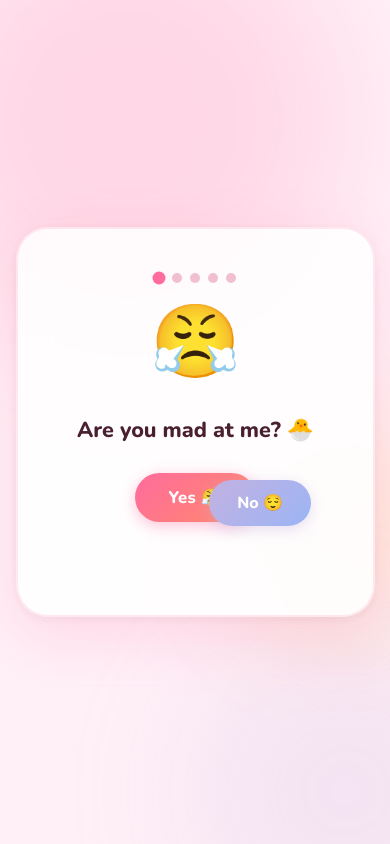
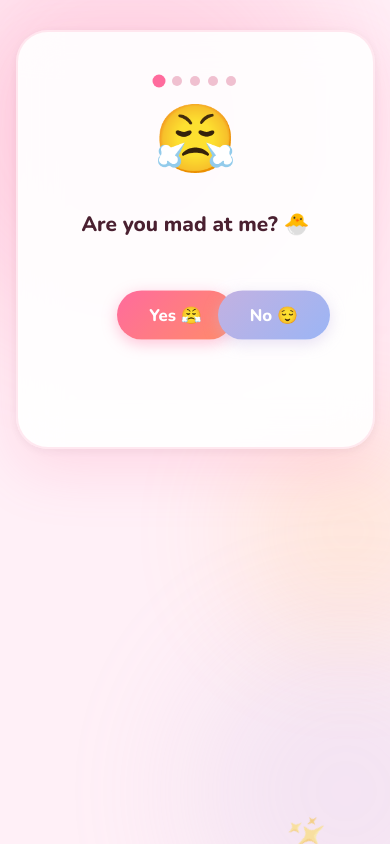
Before and after one commit to khatiyamahesh-design/For-her, a plain HTML site: page index.html in a window 390 px wide. Both pictures are taken after a click on the button "okay fine, go ahead 🦦". Drawn offline with nearby package versions, Linux system fonts and the light colour scheme.

Commit message:
index.html
Refactor styles and HTML structure for improved layout and responsiveness.

```diff
--- a/index.html
+++ b/index.html
@@ -10,7 +10,6 @@
   :root {
     --pink: #ff6b9d;
     --peach: #ffb347;
-    --mint: #a8edea;
     --lavender: #c3b1e1;
     --coral: #ff8c69;
     --bg: #fff0f7;
@@ -18,17 +17,21 @@
 
   * { margin: 0; padding: 0; box-sizing: border-box; }
 
+  html { scroll-behavior: smooth; }
+
   body {
     font-family: 'Nunito', sans-serif;
     background: var(--bg);
     min-height: 100vh;
     display: flex;
-    align-items: center;
+    align-items: flex-start;
     justify-content: center;
-    overflow: hidden;
+    padding: 30px 0 50px;
     position: relative;
+    /* NOT overflow:hidden — lets page scroll for final screen */
   }
 
+  /* background blobs */
   .blob {
     position: fixed;
     border-radius: 50%;
@@ -38,36 +41,37 @@
     pointer-events: none;
     z-index: 0;
   }
-  .blob1 { width: 400px; height: 400px; background: var(--pink); top: -100px; left: -100px; animation-delay: 0s; }
-  .blob2 { width: 300px; height: 300px; background: var(--lavender); bottom: -80px; right: -80px; animation-delay: 2s; }
-  .blob3 { width: 200px; height: 200px; background: var(--peach); top: 50%; left: 60%; animation-delay: 4s; }
-
+  .blob1 { width:400px; height:400px; background:var(--pink);    top:-100px; left:-100px; animation-delay:0s; }
+  .blob2 { width:300px; height:300px; background:var(--lavender);bottom:-80px; right:-80px; animation-delay:2s; }
+  .blob3 { width:200px; height:200px; background:var(--peach);   top:50%; left:60%;        animation-delay:4s; }
   @keyframes blobFloat {
-    0%   { transform: translate(0, 0) scale(1); }
-    100% { transform: translate(30px, 20px) scale(1.08); }
+    0%   { transform:translate(0,0) scale(1); }
+    100% { transform:translate(30px,20px) scale(1.08); }
   }
 
+  /* floating emojis */
   .floaty {
     position: fixed;
-    animation: floatUp 10s linear infinite;
+    animation: floatUp 10s linear forwards;
     opacity: 0;
     pointer-events: none;
     z-index: 0;
   }
   @keyframes floatUp {
-    0%   { transform: translateY(110vh) rotate(0deg); opacity: 0; }
-    10%  { opacity: 0.5; }
-    90%  { opacity: 0.3; }
-    100% { transform: translateY(-10vh) rotate(360deg); opacity: 0; }
+    0%   { transform:translateY(110vh) rotate(0deg);   opacity:0; }
+    10%  { opacity:0.45; }
+    90%  { opacity:0.3; }
+    100% { transform:translateY(-10vh) rotate(360deg); opacity:0; }
   }
 
+  /* ─── CARD ─── */
   .card {
     position: relative;
     z-index: 10;
-    background: rgba(255,255,255,0.88);
+    background: rgba(255,255,255,0.9);
     backdrop-filter: blur(20px);
     border-radius: 32px;
-    padding: 44px 40px 40px;
+    padding: 44px 38px 40px;
     max-width: 480px;
     width: 92%;
     box-shadow: 0 20px 60px rgba(255,107,157,0.18), 0 2px 12px rgba(0,0,0,0.06);
@@ -76,33 +80,37 @@
     animation: cardIn 0.7s cubic-bezier(.34,1.56,.64,1) both;
   }
   @keyframes cardIn {
-    from { opacity: 0; transform: scale(0.7) translateY(40px); }
-    to   { opacity: 1; transform: scale(1) translateY(0); }
+    from { opacity:0; transform:scale(0.7) translateY(40px); }
+    to   { opacity:1; transform:scale(1) translateY(0); }
   }
 
-  .screen { display: none; animation: fadeSlide 0.5s cubic-bezier(.34,1.56,.64,1) both; }
-  .screen.active { display: block; }
+  .screen { display:none; }
+  .screen.active {
+    display: block;
+    animation: fadeSlide 0.45s cubic-bezier(.34,1.56,.64,1) both;
+  }
   @keyframes fadeSlide {
-    from { opacity: 0; transform: translateY(20px) scale(0.97); }
-    to   { opacity: 1; transform: translateY(0) scale(1); }
+    from { opacity:0; transform:translateY(18px) scale(0.97); }
+    to   { opacity:1; transform:translateY(0) scale(1); }
   }
 
+  /* ─── SHARED ─── */
   .big-emoji {
-    font-size: 4.5rem;
+    font-size: 4.2rem;
     display: block;
     margin-bottom: 12px;
     animation: bounce 1.8s ease-in-out infinite;
   }
   @keyframes bounce {
-    0%, 100% { transform: translateY(0); }
-    50%       { transform: translateY(-12px); }
+    0%,100% { transform:translateY(0); }
+    50%     { transform:translateY(-12px); }
   }
 
   h1 {
     font-family: 'Pacifico', cursive;
-    font-size: 1.9rem;
+    font-size: 1.85rem;
     color: var(--pink);
-    margin-bottom: 8px;
+    margin-bottom: 10px;
     line-height: 1.3;
   }
 
@@ -111,136 +119,142 @@
     color: #b07080;
     margin-bottom: 28px;
     font-weight: 600;
-    line-height: 1.6;
+    line-height: 1.65;
   }
 
-  .question-text {
-    font-size: 1.35rem;
+  /* ─── INTRO BUTTON ─── */
+  .btn-start {
+    font-family: 'Nunito', sans-serif;
+    font-size: 1.12rem;
     font-weight: 800;
-    color: #4a2030;
-    margin-bottom: 28px;
-    line-height: 1.4;
+    padding: 15px 44px;
+    border-radius: 50px;
+    border: none;
+    cursor: pointer;
+    background: linear-gradient(135deg, #ff6b9d, #ffb347);
+    color: white;
+    box-shadow: 0 4px 20px rgba(255,107,157,0.45);
+    transition: transform 0.2s, box-shadow 0.2s;
   }
+  .btn-start:hover  { transform:scale(1.07) translateY(-2px); box-shadow:0 8px 24px rgba(255,107,157,0.5); }
+  .btn-start:active { transform:scale(0.96); }
 
+  /* ─── QUESTION SCREEN ─── */
   .progress-dots {
     display: flex;
     justify-content: center;
     gap: 8px;
-    margin-bottom: 22px;
+    margin-bottom: 20px;
   }
   .dot {
-    width: 10px; height: 10px;
-    border-radius: 50%;
-    background: #f0c0d0;
-    transition: all 0.4s ease;
+    width:10px; height:10px;
+    border-radius:50%;
+    background:#f0c0d0;
+    transition:all 0.4s ease;
   }
-  .dot.active { background: var(--pink); transform: scale(1.3); }
-  .dot.done   { background: var(--coral); }
+  .dot.active { background:var(--pink); transform:scale(1.3); }
+  .dot.done   { background:var(--coral); }
 
-  .btn-group {
-    display: flex;
-    gap: 14px;
-    justify-content: center;
-    flex-wrap: wrap;
+  .question-text {
+    font-size: 1.3rem;
+    font-weight: 800;
+    color: #4a2030;
+    margin-bottom: 16px;
+    line-height: 1.4;
   }
 
-  .btn {
+  /*
+   * ARENA: a tall box that the NO button roams inside.
+   * overflow:visible so NO can escape beyond its edges.
+   * YES is pinned left-centre, NO starts pinned right-centre.
+   */
+  .btn-arena {
+    position: relative;
+    width: 100%;
+    height: 120px;
+    margin-bottom: 4px;
+    overflow: visible;
+  }
+
+  .btn-yes {
+    position: absolute;
+    left: 22%;
+    top: 50%;
+    transform: translateY(-50%);
     font-family: 'Nunito', sans-serif;
     font-size: 1.05rem;
     font-weight: 800;
-    padding: 13px 34px;
+    padding: 13px 32px;
     border-radius: 50px;
     border: none;
     cursor: pointer;
-    transition: all 0.22s cubic-bezier(.34,1.56,.64,1);
-    letter-spacing: 0.3px;
-    position: relative;
-    overflow: hidden;
-  }
-  .btn::after {
-    content: '';
-    position: absolute;
-    inset: 0;
-    background: white;
-    opacity: 0;
-    border-radius: inherit;
-    transition: opacity 0.15s;
-  }
-  .btn:hover::after { opacity: 0.15; }
-  .btn:hover { transform: scale(1.07) translateY(-2px); box-shadow: 0 8px 24px rgba(0,0,0,0.12); }
-  .btn:active { transform: scale(0.96); }
-
-  .btn-yes {
     background: linear-gradient(135deg, #ff6b9d, #ff8c69);
     color: white;
     box-shadow: 0 4px 15px rgba(255,107,157,0.4);
+    transition: box-shadow 0.18s, filter 0.18s;
+    z-index: 5;
+    white-space: nowrap;
   }
-  .btn-start {
-    background: linear-gradient(135deg, #ff6b9d, #ffb347);
-    color: white;
-    padding: 15px 44px;
-    font-size: 1.15rem;
-    box-shadow: 0 4px 20px rgba(255,107,157,0.45);
-  }
+  .btn-yes:hover  { filter:brightness(1.08); box-shadow:0 8px 22px rgba(255,107,157,0.45); }
+  .btn-yes:active { filter:brightness(0.95); }
 
-  /* The escaping NO button */
-  .btn-no-run {
+  .btn-no {
     position: absolute;
-    background: linear-gradient(135deg, var(--lavender), #9bb5f5);
-    color: white;
+    /* starting position — reset here AND in JS */
+    left: 58%;
+    top: 50%;
+    transform: translateY(-50%);
     font-family: 'Nunito', sans-serif;
-    font-size: 1rem;
+    font-size: 1.05rem;
     font-weight: 800;
-    padding: 12px 28px;
+    padding: 13px 32px;
     border-radius: 50px;
     border: none;
     cursor: pointer;
+    background: linear-gradient(135deg, var(--lavender), #9bb5f5);
+    color: white;
     box-shadow: 0 4px 15px rgba(195,177,225,0.4);
-    transition: left 0.15s ease, top 0.15s ease;
     z-index: 20;
+    white-space: nowrap;
+    /* transition added by JS after first paint */
   }
 
   .reaction-text {
-    font-size: 1.05rem;
+    font-size: 1rem;
     color: #d05080;
     font-weight: 700;
-    margin-top: 14px;
-    min-height: 28px;
-    animation: popIn 0.3s cubic-bezier(.34,1.56,.64,1);
-  }
-  @keyframes popIn {
-    from { opacity: 0; transform: scale(0.5); }
-    to   { opacity: 1; transform: scale(1); }
+    min-height: 26px;
+    margin-top: 6px;
   }
 
-  /* Final screen */
+  /* ─── FINAL SCREEN ─── */
   .final-emoji {
-    font-size: 3.5rem;
+    font-size: 3.4rem;
     display: block;
     margin-bottom: 10px;
     animation: wiggle 1.2s ease-in-out infinite;
   }
   @keyframes wiggle {
-    0%,100% { transform: rotate(-8deg); }
-    50%      { transform: rotate(8deg); }
+    0%,100% { transform:rotate(-8deg); }
+    50%     { transform:rotate(8deg); }
   }
 
   .final-title {
     font-family: 'Pacifico', cursive;
-    font-size: 1.7rem;
+    font-size: 1.6rem;
     color: var(--pink);
-    margin-bottom: 14px;
+    margin-bottom: 16px;
   }
 
   .final-msg {
-    font-size: 1.02rem;
+    font-size: 0.97rem;
     color: #5a2040;
     font-weight: 600;
-    line-height: 1.75;
+    line-height: 1.8;
     background: linear-gradient(135deg, #fff0f5, #fdf0ff);
     border-radius: 20px;
     padding: 20px 22px;
-    margin-bottom: 22px;
+    margin-bottom: 20px;
     border: 1.5px solid rgba(255,107,157,0.18);
     text-align: left;
   }
@@ -248,42 +262,34 @@
   .hearts-row {
     font-size: 1.5rem;
     letter-spacing: 5px;
-    animation: heartPulse 1s ease-in-out infinite alternate;
     display: block;
     text-align: center;
+    animation: heartPulse 1s ease-in-out infinite alternate;
   }
   @keyframes heartPulse {
-    from { transform: scale(1); }
-    to   { transform: scale(1.15); }
+    from { transform:scale(1); }
+    to   { transform:scale(1.15); }
   }
 
+  /* ─── CONFETTI ─── */
   .confetti-piece {
     position: fixed;
-    border-radius: 2px;
     animation: confettiFall 3s ease-in forwards;
     pointer-events: none;
     z-index: 100;
   }
   @keyframes confettiFall {
-    0%   { transform: translateY(-20px) rotate(0deg); opacity: 1; }
-    100% { transform: translateY(105vh) rotate(720deg); opacity: 0.3; }
+    0%   { transform:translateY(-20px) rotate(0deg); opacity:1; }
+    100% { transform:translateY(105vh) rotate(720deg); opacity:0.3; }
   }
 
-  .shake {
-    animation: shake 0.5s cubic-bezier(.36,.07,.19,.97) both;
-  }
+  /* ─── SHAKE ─── */
+  .shake { animation: shake 0.45s cubic-bezier(.36,.07,.19,.97) both; }
   @keyframes shake {
-    10%, 90% { transform: translateX(-3px); }
-    20%, 80% { transform: translateX(4px); }
-    30%, 50%, 70% { transform: translateX(-5px); }
-    40%, 60% { transform: translateX(5px); }
-  }
-
-  /* question wrapper needs overflow visible so NO btn can escape */
-  #btn-group-q {
-    position: relative;
-    min-height: 60px;
-    overflow: visible;
+    10%,90%     { transform:translateX(-3px); }
+    20%,80%     { transform:translateX(4px); }
+    30%,50%,70% { transform:translateX(-5px); }
+    40%,60%     { transform:translateX(5px); }
   }
 </style>
 </head>
@@ -295,7 +301,7 @@
 
 <div class="card" id="card">
 
-  <!-- SCREEN 0: INTRO -->
+  <!-- INTRO -->
   <div class="screen active" id="screen-0">
     <span class="big-emoji">🐣</span>
     <h1>hey niku don!</h1>
@@ -303,24 +309,26 @@
       I know you might be a little upset with me right now 🥺<br>
       but just give me one minute, please?
     </p>
-    <div class="btn-group">
-      <button class="btn btn-start" onclick="startGame()">okay fine, go ahead 🦦</button>
-    </div>
+    <button class="btn-start" onclick="startGame()">okay fine, go ahead 🦦</button>
   </div>
 
-  <!-- SCREENS 1–5: QUESTIONS -->
+  <!-- QUESTIONS -->
   <div class="screen" id="screen-q">
     <div class="progress-dots" id="dots"></div>
     <span class="big-emoji" id="q-emoji">🐣</span>
     <p class="question-text" id="q-text"></p>
-    <div id="btn-group-q">
-      <button class="btn btn-yes" id="btn-yes" onclick="answerYes()">Yes 😤</button>
-      <button class="btn-no-run" id="btn-no" onmouseover="runAway()" ontouchstart="runAway()">No 😌</button>
+
+    <div class="btn-arena" id="arena">
+      <button class="btn-yes" id="btn-yes" onclick="answerYes()">Yes 😤</button>
+      <button class="btn-no"  id="btn-no"
+              onmouseover="runAway(event)"
+              ontouchstart="runAway(event)">No 😌</button>
     </div>
+
     <p class="reaction-text" id="reaction"></p>
   </div>
 
-  <!-- SCREEN: FINAL APOLOGY -->
+  <!-- FINAL -->
   <div class="screen" id="screen-final">
     <span class="final-emoji">🦥</span>
     <h1 class="final-title">I'm so sorry, niku don 🌸</h1>
@@ -341,48 +349,36 @@
 </div>
 
 <script>
+/* ─── DATA ─── */
 const questions = [
-  {
-    emoji: "😤",
-    text: "Are you mad at me? 🐣",
-    yes: "Okay… I figured. I'm really sorry 😔",
-    no: "Oh thank goodness 🥹"
-  },
-  {
-    emoji: "😠",
-    text: "Are you upset with me? 🦦",
-    yes: "Okay okay… I'm sorry, I really am 🥺",
-    no: "Phew! That's a relief 🐣✨"
-  },
-  {
-    emoji: "🙄",
-    text: "Are you ignoring me on purpose? 🦥",
-    yes: "Niku don… that really hurts 😢",
-    no: "Then please just reply! 🥹"
-  },
-  {
-    emoji: "😶",
-    text: "Did I say something that bothered you? 🌸",
-    yes: "Please tell me what it was 🐣",
-    no: "Okay good, but still… sorry 🦦"
-  },
-  {
-    emoji: "💔",
-    text: "Are we not okay right now? 🥺",
-    yes: "That can't be true… let's fix it 🌸",
-    no: "Then come back already! 🤗"
-  },
+  { emoji:"😤", text:"Are you mad at me? 🐣",                     yes:"Okay… I figured. I'm really sorry 😔",  no:"Oh thank goodness 🥹" },
+  { emoji:"😠", text:"Are you upset with me? 🦦",                 yes:"Okay okay… I'm sorry, I really am 🥺",  no:"Phew! That's a relief 🐣✨" },
+  { emoji:"🙄", text:"Are you ignoring me on purpose? 🦥",        yes:"Niku don… that really hurts 😢",        no:"Then please just reply! 🥹" },
+  { emoji:"😶", text:"Did I say something that bothered you? 🌸", yes:"Please tell me what it was 🐣",         no:"Okay good, but still… sorry 🦦" },
+  { emoji:"💔", text:"Are we not okay right now? 🥺",             yes:"That can't be true… let's fix it 🌸",   no:"Then come back already! 🤗" },
 ];
 
-let current = 0;
+const taunts = [
+  "You can't catch me! 😏",
+  "Hehe, try harder 🐣",
+  "Nope~ not clicking that 🦥",
+  "Keep trying! 😌",
+  "Almost… but nope 😂",
+];
+
+/* ─── STATE ─── */
+let current    = 0;
 let noRunCount = 0;
-let started = false;
+let started    = false;
+let locked     = false;   // prevents double-advance
 
+/* ─── SCREENS ─── */
 function showScreen(id) {
   document.querySelectorAll('.screen').forEach(s => s.classList.remove('active'));
   document.getElementById(id).classList.add('active');
 }
 
+/* ─── START ─── */
 function startGame() {
   started = true;
   current = 0;
@@ -391,16 +387,36 @@ function startGame() {
   spawnFloaties();
 }
 
+/* ─── LOAD QUESTION — full NO button reset every time ─── */
 function loadQuestion() {
-  const q = questions[current];
-  document.getElementById('q-emoji').textContent = q.emoji;
-  document.getElementById('q-text').textContent = q.text;
+  const q   = questions[current];
+  document.getElementById('q-emoji').textContent  = q.emoji;
+  document.getElementById('q-text').textContent   = q.text;
   document.getElementById('reaction').textContent = '';
+
   noRunCount = 0;
-  resetNoBtn();
+  locked     = false;
+
+  const btn = document.getElementById('btn-no');
+
+  // 1. kill transition so it snaps back instantly (no slide animation during reset)
+  btn.style.transition    = 'none';
+  // 2. re-enable clicks
+  btn.style.pointerEvents = 'auto';
+  // 3. snap back to starting position
+  btn.style.left          = '58%';
+  btn.style.top           = '50%';
+  btn.style.transform     = 'translateY(-50%)';
+
+  // 4. restore smooth transition after one paint cycle
+  requestAnimationFrame(() => requestAnimationFrame(() => {
+    btn.style.transition = 'left 0.13s ease-out, top 0.13s ease-out';
+  }));
+
   buildDots();
 }
 
+/* ─── DOTS ─── */
 function buildDots() {
   const d = document.getElementById('dots');
   d.innerHTML = '';
@@ -411,91 +427,98 @@ function buildDots() {
   });
 }
 
+/* ─── YES ─── */
 function answerYes() {
-  const q = questions[current];
-  const reactionEl = document.getElementById('reaction');
-  reactionEl.textContent = q.yes;
-  reactionEl.style.animation = 'none';
-  void reactionEl.offsetWidth;
-  reactionEl.style.animation = '';
+  if (locked) return;
+  locked = true;
 
+  showReaction(questions[current].yes);
   const card = document.getElementById('card');
   card.classList.add('shake');
   setTimeout(() => card.classList.remove('shake'), 500);
-
-  setTimeout(() => nextQ(), 1300);
+  setTimeout(nextQ, 1300);
 }
 
+/* ─── ADVANCE ─── */
 function nextQ() {
   current++;
   if (current >= questions.length) {
     showScreen('screen-final');
     launchConfetti();
+    window.scrollTo({ top: 0, behavior: 'smooth' });
   } else {
     showScreen('screen-q');
     loadQuestion();
   }
 }
 
-function resetNoBtn() {
-  const btn = document.getElementById('btn-no');
-  btn.style.position = 'absolute';
-  btn.style.left = '55%';
-  btn.style.top = '50%';
-  btn.style.transform = 'translateY(-50%)';
-}
+/* ─── ESCAPING NO BUTTON ─── */
+function runAway(e) {
+  if (locked) return;
+  if (e) e.preventDefault();
 
-function runAway() {
   noRunCount++;
-  const btn = document.getElementById('btn-no');
-  const card = document.getElementById('card');
-  const cw = card.offsetWidth - 80;
-  const ch = card.offsetHeight;
 
-  // Random jump within card bounds
-  const rx = Math.floor(Math.random() * (cw - 90));
-  const ry = Math.floor(Math.random() * (ch - 120)) - ch / 2;
+  const btn   = document.getElementById('btn-no');
+  const arena = document.getElementById('arena');
+  const card  = document.getElementById('card');
 
-  btn.style.left = rx + 'px';
-  btn.style.top = ry + 'px';
+  const cardW  = card.offsetWidth;
+  const cardH  = card.offsetHeight;
+  const btnW   = btn.offsetWidth  || 112;
+  const btnH   = btn.offsetHeight || 46;
+
+  // arena's top relative to card top
+  const arenaOffsetTop = arena.getBoundingClientRect().top - card.getBoundingClientRect().top;
+
+  // roam within card bounds (positions are relative to arena)
+  const minX = -(arenaOffsetTop < 0 ? 0 : 10);   // keep inside card horizontally
+  const maxX = cardW - btnW - 46;
+  const minY = -arenaOffsetTop + 10;              // don't go above card top
+  const maxY = cardH - arenaOffsetTop - btnH - 10;// don't go below card bottom
+
+  const rx = minX + Math.random() * (maxX - minX);
+  const ry = minY + Math.random() * (maxY - minY);
+
+  btn.style.left      = rx + 'px';
+  btn.style.top       = ry + 'px';
   btn.style.transform = 'none';
 
-  const taunts = [
-    "You can't catch me! 😏",
-    "Hehe, try harder 🐣",
-    "Nope~ not clicking that 🦥",
-    "Keep trying! 😌",
-    "Almost… but nope 😂"
-  ];
-
-  const reactionEl = document.getElementById('reaction');
   if (noRunCount >= 2) {
-    reactionEl.textContent = taunts[Math.min(noRunCount - 2, taunts.length - 1)];
-    reactionEl.style.animation = 'none';
-    void reactionEl.offsetWidth;
-    reactionEl.style.animation = '';
+    showReaction(taunts[Math.min(noRunCount - 2, taunts.length - 1)]);
   }
 
-  if (noRunCount >= 5) {
-    reactionEl.textContent = "Fine fine… you win, I give up 😤";
+  if (noRunCount >= 5 && !locked) {
+    locked = true;
+    showReaction("Fine fine… you win, I give up 😤");
     btn.style.pointerEvents = 'none';
-    setTimeout(() => nextQ(), 1100);
+    setTimeout(nextQ, 1100);
   }
 }
 
+/* ─── HELPERS ─── */
+function showReaction(text) {
+  const el = document.getElementById('reaction');
+  el.style.animation = 'none';
+  void el.offsetWidth;
+  el.textContent     = text;
+  el.style.animation = 'popIn 0.3s cubic-bezier(.34,1.56,.64,1)';
+}
+
+/* ─── CONFETTI ─── */
 function launchConfetti() {
   const colors = ['#ff6b9d','#ffb347','#a8edea','#c3b1e1','#ff8c69','#ffd6e7','#b5ead7','#ffc8dd'];
   for (let i = 0; i < 80; i++) {
     setTimeout(() => {
       const c = document.createElement('div');
-      c.className = 'confetti-piece';
-      c.style.left = Math.random() * 100 + 'vw';
-      c.style.top = '-10px';
-      c.style.background = colors[Math.floor(Math.random() * colors.length)];
-      c.style.width  = (7 + Math.random() * 9) + 'px';
-      c.style.height = (7 + Math.random() * 9) + 'px';
-      c.style.borderRadius = Math.random() > 0.5 ? '50%' : '2px';
-      c.style.animationDuration = (2 + Math.random() * 2.5) + 's';
+      c.className              = 'confetti-piece';
+      c.style.left             = Math.random() * 100 + 'vw';
+      c.style.top              = '-10px';
+      c.style.background       = colors[Math.floor(Math.random() * colors.length)];
+      c.style.width            = (7 + Math.random() * 9) + 'px';
+      c.style.height           = (7 + Math.random() * 9) + 'px';
+      c.style.borderRadius     = Math.random() > 0.5 ? '50%' : '3px';
+      c.style.animationDuration= (2 + Math.random() * 2.5) + 's';
       c.style.animationDelay   = (Math.random() * 0.6) + 's';
       document.body.appendChild(c);
       setTimeout(() => c.remove(), 5000);
@@ -503,21 +526,26 @@ function launchConfetti() {
   }
 }
 
+/* ─── FLOATING EMOJIS ─── */
 function spawnFloaties() {
   const emojis = ['🐣','🦦','🦥','🌸','✨','💛','🥺','💕','🌼','🍑','🩷'];
   setInterval(() => {
     if (!started) return;
     const f = document.createElement('div');
-    f.className = 'floaty';
-    f.textContent = emojis[Math.floor(Math.random() * emojis.length)];
-    f.style.left = Math.random() * 100 + 'vw';
-    f.style.animationDuration = (8 + Math.random() * 6) + 's';
-    f.style.animationDelay = '0s';
-    f.style.fontSize = (1 + Math.random() * 1.2) + 'rem';
+    f.className              = 'floaty';
+    f.textContent            = emojis[Math.floor(Math.random() * emojis.length)];
+    f.style.left             = Math.random() * 100 + 'vw';
+    f.style.animationDuration= (8 + Math.random() * 6) + 's';
+    f.style.fontSize         = (1 + Math.random() * 1.1) + 'rem';
     document.body.appendChild(f);
     setTimeout(() => f.remove(), 15000);
-  }, 900);
+  }, 950);
 }
+
+/* inline keyframe for reaction (defined here so it works without extra CSS) */
+const style = document.createElement('style');
+style.textContent = `@keyframes popIn { from{opacity:0;transform:scale(0.5)} to{opacity:1;transform:scale(1)} }`;
+document.head.appendChild(style);
 </script>
 </body>
 </html>
```
